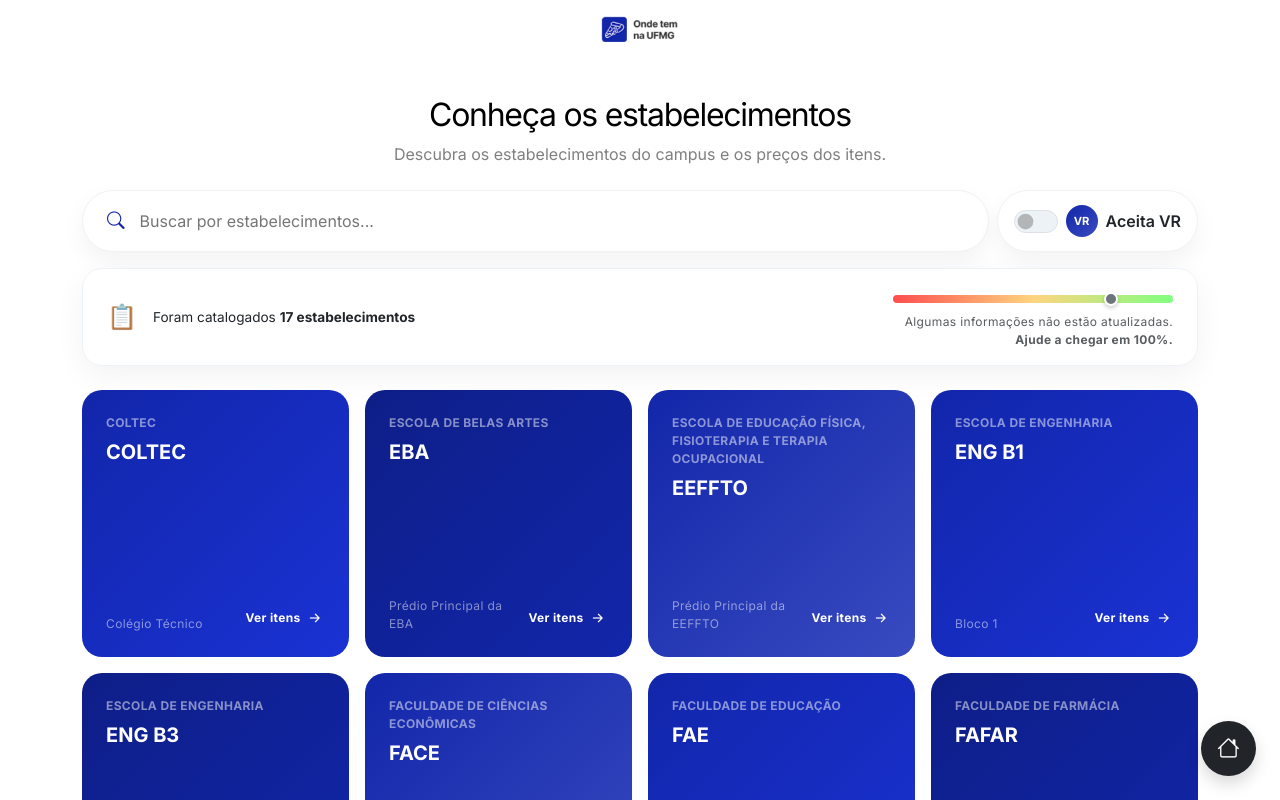
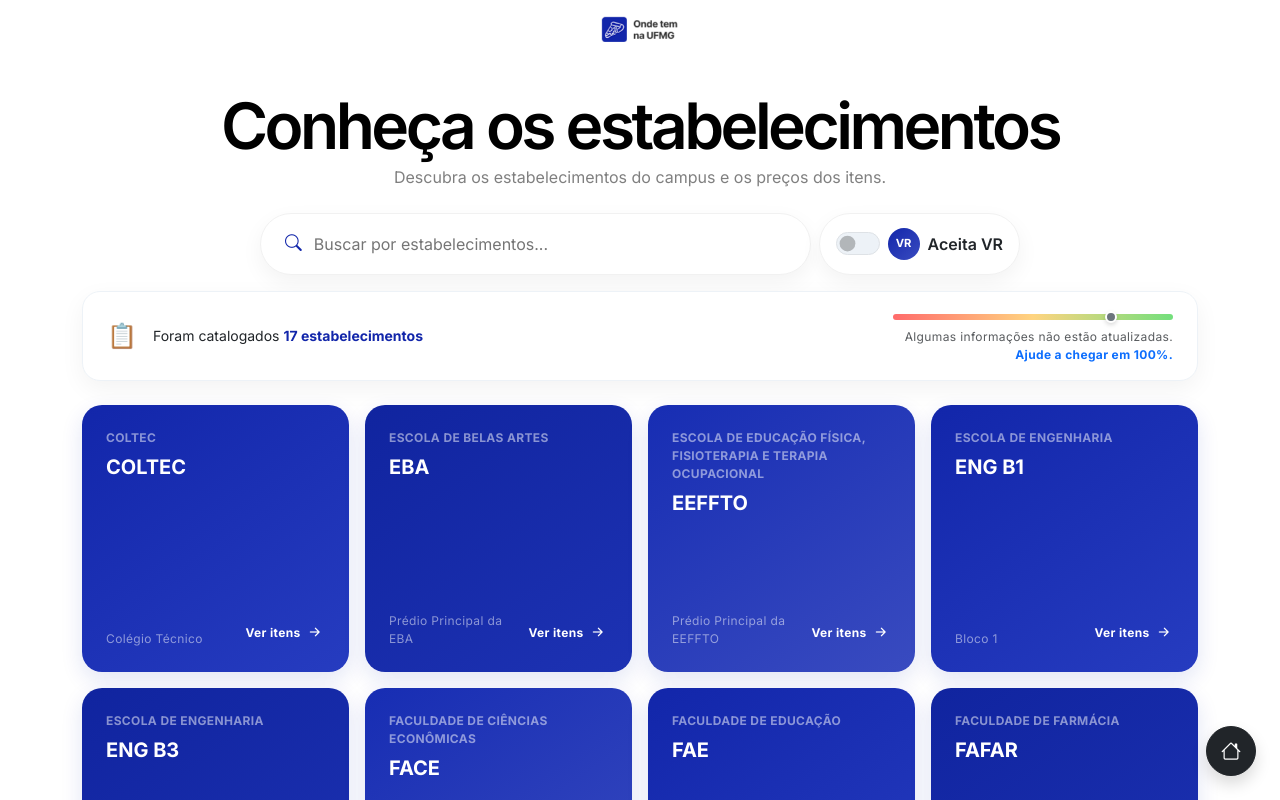
Before and after one commit to Lucas-Rezende/Onde-tem-na-UFMG, an Angular app: page /lanchonetes in a window 1280 px wide. Shown: the top 800 px of the page. Built offline with nearby package versions, Linux system fonts and the light colour scheme.

Commit message:
update lanchonete style

```diff
--- a/src/app/modules/lanchonetes/lanchonetes.component.css
+++ b/src/app/modules/lanchonetes/lanchonetes.component.css
@@ -1,159 +1,146 @@
-.container-main {
-  max-width: 120vh;
-}
-
 .title-hero {
-  font-size: 2rem;
-  letter-spacing: -.04em;
-  font-weight: 400;
+	font-size: clamp(2.7rem, 5vw, 4rem);
+	line-height: 0.95;
+	letter-spacing: -.055em;
+	font-weight: 600;
 }
 
 .secondary-message-hero {
-  font-size: 1rem;
+	width: min(90%, 570px);
+	font-size: clamp(0.88rem, 1.25vw, 1rem);
+	line-height: 1.5;
 }
 
-@media (max-width: 768px) {
-  .secondary-message-hero {
-    font-size: 0.85rem;
-  }
+.controls-wrapper {
+	max-width: 760px;
 }
 
-.flex-fill {
-  flex: 1 1 0;
-  min-width: 0;
-}
-
-a {
-  text-decoration: none !important;
-  color: inherit !important;
-}
-
-.search-wrapper {
-  max-width: 600px;
-  perspective: 1000px;
+.search-container,
+.vr-filter {
+	border: 1px solid #f1f1f1;
+	box-shadow: 0 8px 22px rgba(0, 0, 0, 0.05);
 }
 
 .search-container {
-  background: #ffffff;
-  border-radius: 50px;
-  padding: 8px 16px;
-  display: flex;
-  align-items: center;
-  box-shadow: 0 10px 25px rgba(0, 0, 0, 0.05);
-  transition: all 0.4s cubic-bezier(0.165, 0.84, 0.44, 1);
-  border: 1px solid #f1f1f1;
+	transition: transform 0.2s ease, box-shadow 0.2s ease, border-color 0.2s ease;
 }
 
 .search-container:focus-within {
-  transform: translateY(-2px);
-  box-shadow: 0 15px 30px rgba(18, 38, 170, 0.1);
-  border-color: rgba(18, 38, 170, 0.2);
-}
-
-.vr-filter {
-  display: inline-flex;
-  align-items: center;
-  gap: 0.75rem;
-  margin: 0;
-  padding: 0.65rem 1rem;
-  background: #ffffff;
-  border: 1px solid #f1f1f1;
-  border-radius: 50px;
-  box-shadow: 0 10px 25px rgba(0, 0, 0, 0.05);
-}
-
-.vr-filter .vr-filter-input {
-  width: 2.75rem;
-  height: 1.45rem;
-  margin: 0;
-  background-color: #edf2f7;
-  cursor: pointer;
-}
-
-.vr-filter .vr-filter-input:checked {
-  background-color: #1226AA;
-  border-color: #1226AA;
-}
-
-.vr-filter-label {
-  display: inline-flex;
-  align-items: center;
-  gap: 0.55rem;
-  margin: 0;
-  font-weight: 600;
-}
-
-.vr-filter-icon {
-  display: inline-flex;
-  align-items: center;
-  justify-content: center;
-  width: 2rem;
-  height: 2rem;
-  border-radius: 50%;
-  background: linear-gradient(135deg, #1226AA 0%, #394bc0 100%);
-  color: #ffffff;
-  font-size: 0.7rem;
-  font-weight: 800;
+	transform: translateY(-1px);
+	border-color: rgba(18, 38, 170, 0.25);
+	box-shadow: 0 10px 26px rgba(18, 38, 170, 0.1);
 }
 
 .search-icon {
 	color: #1226AA;
-  margin-left: 10px;
-  font-size: 1.1rem;
+	font-size: 1.05rem;
 }
 
 .search-input {
-  border: none;
-  background: transparent;
-  width: 100%;
-  padding: 10px 15px;
-  font-size: 1rem;
+	padding: 10px 12px;
 	outline: none;
 	color: #333;
 }
 
 .clear-search-btn {
-  background: transparent;
-  border: none;
-  color: #ccc;
-  transition: color 0.2s;
-  padding: 0 10px;
+	color: #b7b7bd;
+	transition: color 0.2s ease;
 }
 
-.clear-search-btn:hover { color: #ff4d4d; }
+.clear-search-btn:hover {
+	color: #dc3545;
+}
+
+.vr-filter-input {
+	width: 2.75rem;
+	height: 1.45rem;
+	background-color: #edf2f7;
+	cursor: pointer;
+}
+
+.vr-filter-input:checked {
+	background-color: #1226AA;
+	border-color: #1226AA;
+}
+
+.vr-filter-icon {
+	width: 2rem;
+	height: 2rem;
+	background: linear-gradient(135deg, #1226AA 0%, #394bc0 100%);
+	font-size: 0.7rem;
+}
+
+.main-info-container {
+	background: #ffffff;
+	border: 1px solid #edf2f7;
+	border-radius: 18px;
+	box-shadow: 0 8px 24px rgba(0, 0, 0, 0.05);
+}
+
+.main-info-container b {
+	color: #1226AA;
+}
+
+.progress-widget-container {
+	min-width: 280px;
+}
+
+.progress-gradient-bar {
+	height: 6px;
+	margin: 6px 0;
+	border-radius: 10px;
+	background: linear-gradient(to right, #ff6b6b, #ffd480, #72df7c);
+}
+
+.progress-handle {
+	width: 12px;
+	height: 12px;
+	box-shadow: 0 2px 4px rgba(0, 0, 0, 0.15);
+}
+
+.extra-small {
+	font-size: 0.75rem;
+	letter-spacing: 0.03em;
+}
 
 .lista-lanchonetes {
-  display: grid;
 	grid-template-columns: repeat(auto-fill, minmax(240px, 1fr));
-  gap: 1.5rem;
-  width: 100%;
 }
 
 .lanchonete-card {
 	aspect-ratio: 1 / 1;
 	border-radius: 20px;
-  transition: transform 0.3s ease, box-shadow 0.3s ease;
-  overflow: hidden;
+	background: linear-gradient(145deg, #1226AA 0%, #263cc0 100%);
+	box-shadow: 0 8px 22px rgba(18, 38, 170, 0.12);
 	opacity: 0;
 	animation: fadeInUp 0.5s ease forwards;
 	animation-delay: calc(var(--i) * 0.05s);
+	transition: transform 0.2s ease, box-shadow 0.2s ease;
+}
+
+.lanchonete-card:nth-child(3n+2) {
+	background: linear-gradient(145deg, #10249f 0%, #1d32b3 100%);
+}
+
+.lanchonete-card:nth-child(3n+3) {
+	background: linear-gradient(145deg, #172db3 0%, #394bc0 100%);
 }
 
 .lanchonete-card:hover {
-  transform: scale(1.03);
-  box-shadow: 0 12px 24px rgba(18, 38, 170, 0.2);
+	transform: translateY(-4px);
+	box-shadow: 0 14px 30px rgba(18, 38, 170, 0.2);
 }
 
-.lanchonete-card:nth-child(3n+1) { background: linear-gradient(135deg, #1226AA 0%, #1a32d4 100%); }
-.lanchonete-card:nth-child(3n+2) { background: linear-gradient(135deg, #0e1e88 0%, #1226AA 100%); }
-.lanchonete-card:nth-child(3n+3) { background: linear-gradient(135deg, #1226AA 0%, #394bc0 100%); }
+@keyframes fadeInUp {
+	from {
+		opacity: 0;
+		transform: translateY(20px);
+	}
 
-.extra-small { font-size: 0.75rem; letter-spacing: 0.03em; }
-.small { font-size: 0.85rem; }
-
-@keyframes fadeInUp {
-  from { opacity: 0; transform: translateY(20px); }
-  to { opacity: 1; transform: translateY(0); }
+	to {
+		opacity: 1;
+		transform: translateY(0);
+	}
 }
 
 .fade-in-up {
@@ -161,89 +148,42 @@ a {
 	animation: fadeInUp 0.8s ease-out forwards;
 }
 
-.delay-1 { animation-delay: 0.2s; }
-.delay-2 { animation-delay: 0.4s; }
-
-.main-info-wrapper {
-  width: 100%;
+.delay-1 {
+	animation-delay: 0.2s;
 }
 
-.info-box {
-  background-color: #ffffff;
-  padding: 1.2rem;
-  border-radius: 15px;
-  box-shadow: 0 8px 20px rgba(0, 0, 0, 0.05);
-  border: 1px solid #edf2f7;
+.delay-2 {
+	animation-delay: 0.4s;
 }
 
-@media (min-width: 768px) {
-  .main-info-container {
-    background-color: #ffffff;
-    padding: 1.2rem 2rem;
-    border-radius: 20px;
-    box-shadow: 0 10px 30px rgba(0, 0, 0, 0.05);
-    border: 1px solid #edf2f7;
+.fab-home {
+	width: 50px;
+	height: 50px;
+	font-size: 1.25rem;
 }
 
-  .info-box {
-    background-color: transparent;
-    box-shadow: none;
-    border: none;
-    padding: 0;
-    margin-bottom: 0;
+@media (max-width: 767.98px) {
+	.title-hero {
+		font-size: clamp(2.35rem, 11vw, 3rem);
+	}
+
+	.vr-filter {
+		min-height: 52px;
+		justify-content: center;
+	}
+
+	.progress-widget-container {
+		width: 100%;
+		min-width: 0;
 	}
 }
 
-.info-box b {
-  color: #000;
+@media (max-width: 575.98px) {
+	.lista-lanchonetes {
+		grid-template-columns: 1fr;
 	}
 
-.progress-widget-container {
-  min-width: 280px;
+	.lanchonete-card {
+		aspect-ratio: 1.5 / 1;
 	}
-
-.progress-gradient-bar {
-  width: 100%;
-  height: 8px;
-  border-radius: 10px;
-  background: linear-gradient(to right, #ff4d4d, #ffd480, #80ff80);
-  position: relative;
-  margin: 10px 0;
 }
-
-.progress-handle {
-  position: absolute;
-  top: 50%;
-  width: 14px;
-  height: 14px;
-  background-color: #6c757d;
-  border: 2px solid white;
-  border-radius: 50%;
-  transform: translate(-50%, -50%);
-  box-shadow: 0 2px 4px rgba(0,0,0,0.2);
-}
-
-.fab-home {
-  position: fixed;
-  bottom: 1.5rem;
-  right: 1.5rem;
-  width: 55px;
-  height: 55px;
-  display: flex;
-  align-items: center;
-  justify-content: center;
-  font-size: 1.4rem;
-  z-index: 1000;
-  background-color: #212529 !important;
-  border: none;
-}
-
-.fab-home i {
-  color: #ffffff !important;
-}
-
-@media (max-width: 576px) {
-  .lista-lanchonetes { grid-template-columns: 1fr; gap: 1.5rem; }
-  .lanchonete-card { aspect-ratio: 1.5 / 1; }
-  .progress-widget-container { min-width: 100%; }
-}
```
Lines whose indentation alone changed are shown as unchanged.
